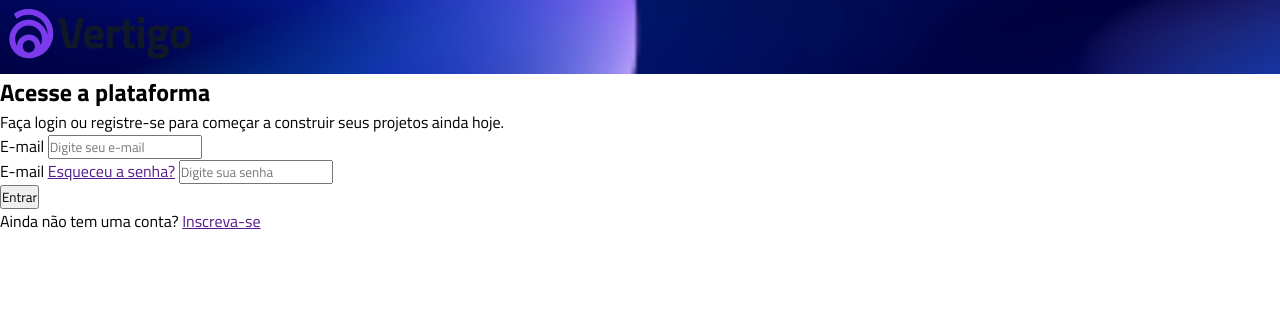
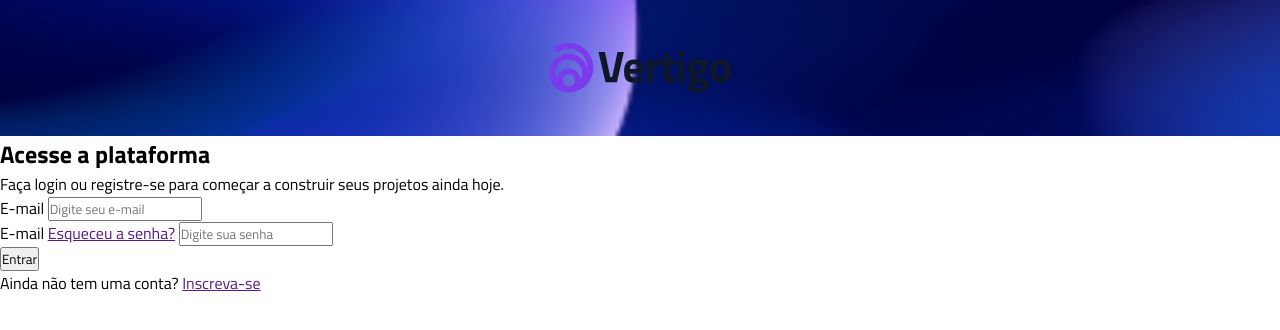
Before and after one commit to Lsmr1/projeto-vertigo, a plain HTML site: page index.html in a window 1280 px wide. Drawn offline with Linux system fonts and the light colour scheme.

Commit message:
atualização - posção da logo no header

```diff
--- a/style.css
+++ b/style.css
@@ -8,4 +8,9 @@
 header {
     background-image: url(./img/bg-mobile.png);
     background-size: cover;
+    height: 8.475rem;
+
+    display: flex;
+    justify-content: center;
+    align-items: center;
 }
```
